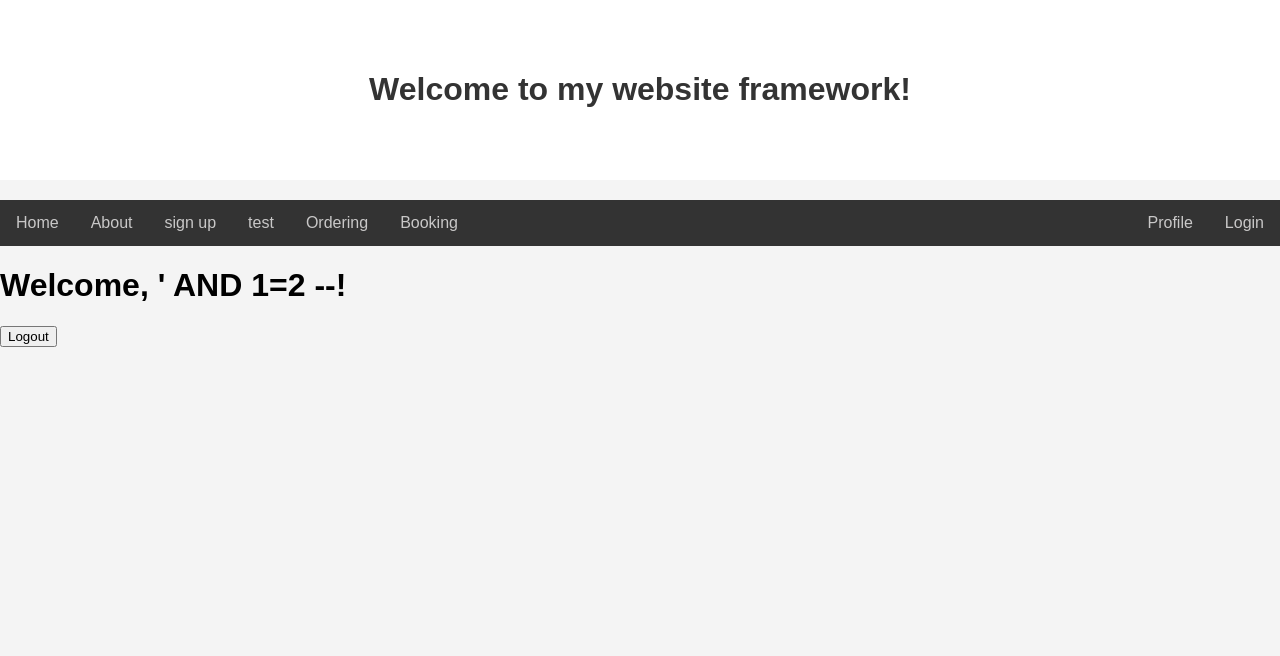
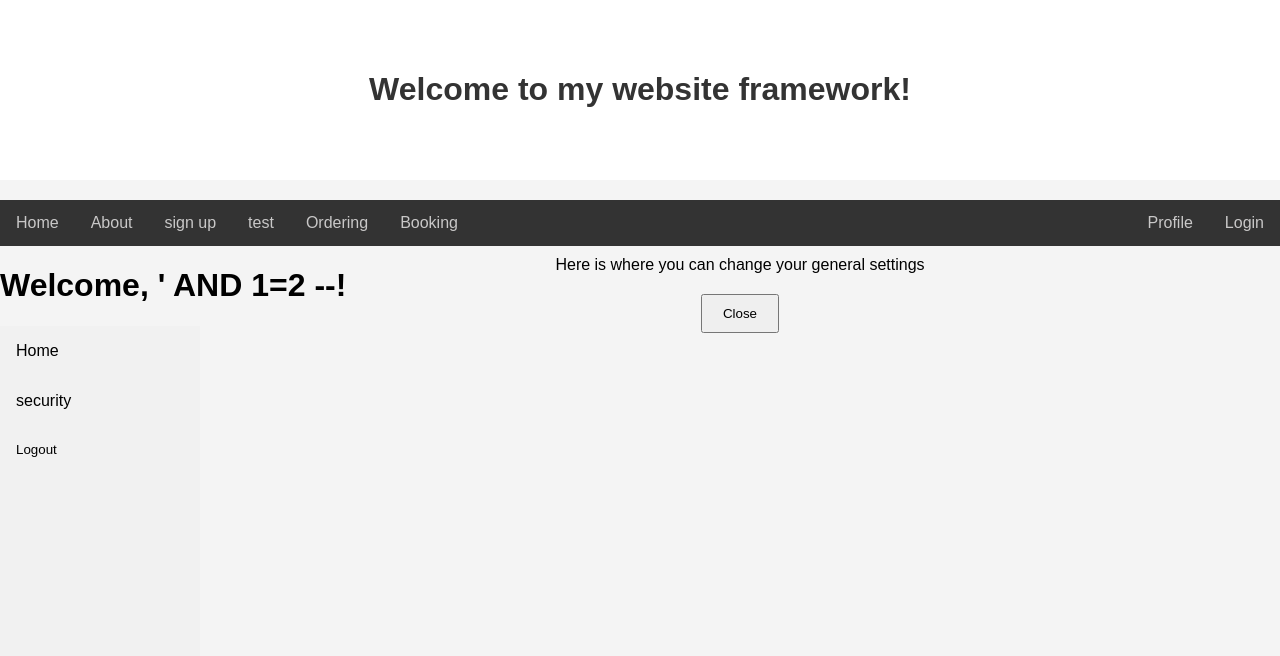
Before and after one commit to khanya-mcfadden/os-practice-framework, a Flask app: page /profile in a window 1280 px wide. Shown: the top 656 px of the page. Run offline with Flask 3, Linux system fonts and the light colour scheme; a user stored in the database is signed in.

Commit message:
Add sidebar navigation and overlay functionality to profile page; enhance styling in index.html

```diff
--- a/Templates/index.html
+++ b/Templates/index.html
@@ -7,6 +7,16 @@
 
 </head>
 <style>
+      .main {
+        margin-left: 160px;
+        padding: 0px 10px;
+      }
+
+
+      @media screen and (max-height: 450px) {
+        .sidenav {padding-top: 15px;}
+        .sidenav a {font-size: 18px;}
+      }
     body {
         font-family: Arial, sans-serif;
         margin: 0;
--- a/Templates/profile.html
+++ b/Templates/profile.html
@@ -7,9 +7,137 @@
 {% block content %}
     <h1>Welcome, {{ username }}!</h1>
 
-<form action="/logout" method="post">
-    <button type="submit">Logout</button>
-</form>
+<div class="sidenav">
+    <div class="sidebar">
+
+        <a href="#home" onclick="showOverlay('Here is where you can change your general settings')">Home</a>
+
+        <div id="overlay" style="display:none; position:fixed; top:0; left:200px; width:calc(100% - 200px); height:100%; background-color:rgba(255, 255, 255, 0); color:black; text-align:center; padding-top:20%;">
+            <div id="overlay-content"></div>
+            <button onclick="hideOverlay()" style="margin-top:20px; padding:10px 20px;">Close</button>
+        </div>
+
+        <script>
+            function showOverlay(message) {
+            document.getElementById('overlay-content').innerText = message;
+            document.getElementById('overlay').style.display = 'block';
+            }
+
+            function hideOverlay() {
+            document.getElementById('overlay').style.display = 'none';
+            }
+
+            // Show base overlay when no other options are clicked
+            document.addEventListener('DOMContentLoaded', (event) => {
+            showOverlay('Here is where you can change your general settings');
+            });
+        </script>
+
+
+        <a href="#security" onclick="showOverlay('Here is where you can change your security settings')">security</a>
+
+        <div id="security-overlay" style="display:none; position:fixed; top:0; left:200px; width:calc(100% - 200px); height:100%; background-color:rgba(255, 255, 255, 0); color:black; text-align:center; padding-top:20%;">
+            <div id="security-overlay-content"></div>
+            <button onclick="hideOverlay()" style="margin-top:20px; padding:10px 20px;">Close</button>
+        </div>
+
+        <script>
+            function showOverlay(message) {
+            document.getElementById('overlay-content').innerText = message;
+            document.getElementById('overlay').style.display = 'block';
+            }
+
+            function hideOverlay() {
+            document.getElementById('overlay').style.display = 'none';
+            }
+        </script>
+
+
+
+
+
+
+
+
+
+
+
+
+
+
+
+
+
+
+
+
+
+
+
+
+        <form action="/logout" method="post" style="display:inline;">
+            <button type="submit" style="background:none; border:none; color:inherit; cursor:pointer; padding:16px; text-align:left; width:100%;">Logout</button>
+        </form>
+    </div>
+</div>
+<style>
+/* The side navigation menu */
+.sidebar {
+    margin: 0;
+    padding: 0;
+    width: 200px;
+    background-color: #f1f1f1;
+    position: fixed;
+    height: 100%;
+    overflow: auto;
+  }
+
+  /* Sidebar links */
+  .sidebar a {
+    display: block;
+    color: black;
+    padding: 16px;
+    text-decoration: none;
+  }
+
+  /* Active/current link */
+  .sidebar a.active {
+    background-color: #8f7ad6;
+    color: white;
+  }
+
+  /* Links on mouse-over */
+  .sidebar a:hover:not(.active) {
+    background-color: #555;
+    color: white;
+  }
+
+  /* Page content. The value of the margin-left property should match the value of the sidebar's width property */
+  div.content {
+    margin-left: 200px;
+    padding: 1px 16px;
+    height: 1000px;
+  }
+
+  /* On screens that are less than 700px wide, make the sidebar into a topbar */
+  @media screen and (max-width: 700px) {
+    .sidebar {
+      width: 100%;
+      height: auto;
+      position: relative;
+    }
+    .sidebar a {float: left;}
+    div.content {margin-left: 0;}
+  }
+
+  /* On screens that are less than 400px, display the bar vertically, instead of horizontally */
+  @media screen and (max-width: 400px) {
+    .sidebar a {
+      text-align: center;
+      float: none;
+    }
+  }
+</style>
 {% endblock %}
 </body>
 </html>
--- a/img/assetlog.txt
+++ b/img/assetlog.txt
@@ -0,0 +1,3 @@
+got image assests off of google
+
+styling on the profile page was from w3 schools
```
Also changed, not shown: users.db.
